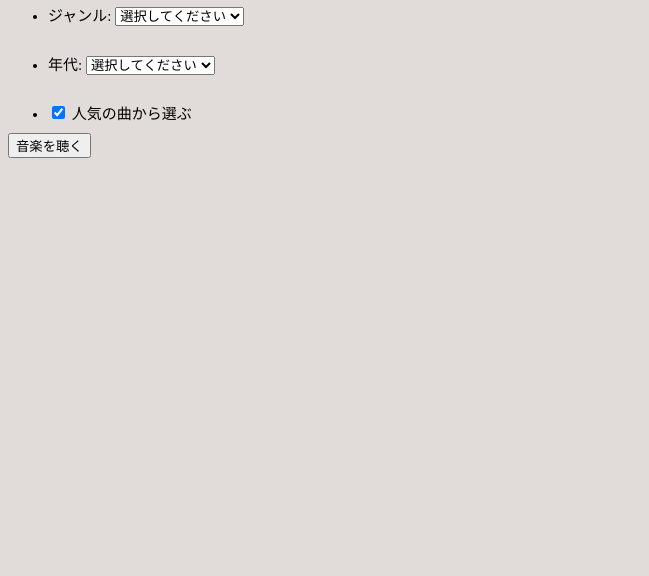
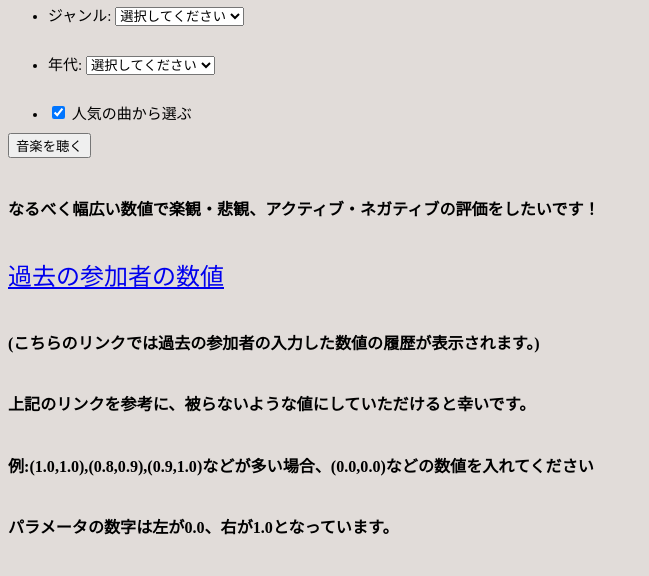
Before and after one commit to Miu0205/Music-by-Feeling, a Django app: page /page3/ in a window 1280 px wide. Shown: the part 339-915 px from the top of the page, without its empty margins (0-649 px from the left). Before the commit the page ends 497 px from the top, so only its background shows below. Run offline with Django 3.2, Linux system fonts and the light colour scheme; data that the repository does not hold is empty.

Commit message:
アンケート用にviews(MusicList)、page3を変更。後で戻す。

```diff
--- a/music_by_feeling/templates/music_by_feeling/page3.html
+++ b/music_by_feeling/templates/music_by_feeling/page3.html
@@ -159,6 +159,15 @@ li{
             <input type="submit" onclick="select_year_reflect()" value="音楽を聴く">
         </form>
 
+        <!--アンケート専用でリンクを貼る。提出の際には消す。-->
+        <h6>なるべく幅広い数値で楽観・悲観、アクティブ・ネガティブの評価をしたいです！</h6>
+        <a href="{% url 'music_by_feeling:music_list' %}">過去の参加者の数値</a>
+        <h6>(こちらのリンクでは過去の参加者の入力した数値の履歴が表示されます。)</h6>
+        <h6>上記のリンクを参考に、被らないような値にしていただけると幸いです。</h6>
+        <h6>例:(1.0,1.0),(0.8,0.9),(0.9,1.0)などが多い場合、(0.0,0.0)などの数値を入れてください</h6>
+        <h6>パラメータの数字は左が0.0、右が1.0となっています。</h6>
+        <!--ここまでアンケート専用コード-->
+
             <!--<br>
             <hr>
 
--- a/music_by_feeling/views.py
+++ b/music_by_feeling/views.py
@@ -979,14 +979,11 @@ class MusicList(ListView):
     context_object_name="music_list"
     template_name="music_list.html"
     model=Music
+    '''
+    #アンケート用にカット。アンケート後に変える。
     def get_queryset(self):
         return Music.objects.filter(user=self.request.user.id)
-
-'''
-def MusicList(request):
-    music_list=Music.objects.filter(user=request.user).order_by('date')
-    return render(request, 'music_by_feeling/music_list.html', {'music_list': music_list})
-'''
+    '''
 
 #新規登録
 def Signup(request):
--- a/requirements.txt
+++ b/requirements.txt
@@ -1,2 +1,5 @@
 Django~=2.2.4
 pandas
+numpy
+spotipy
+matplotlib
```
